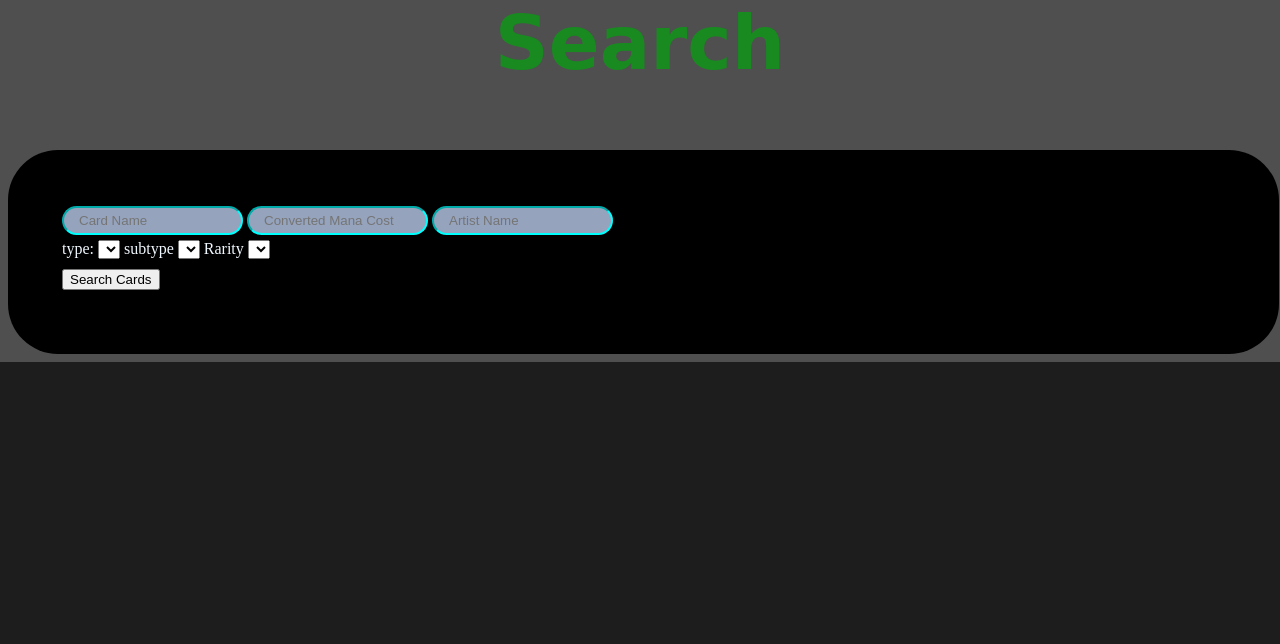
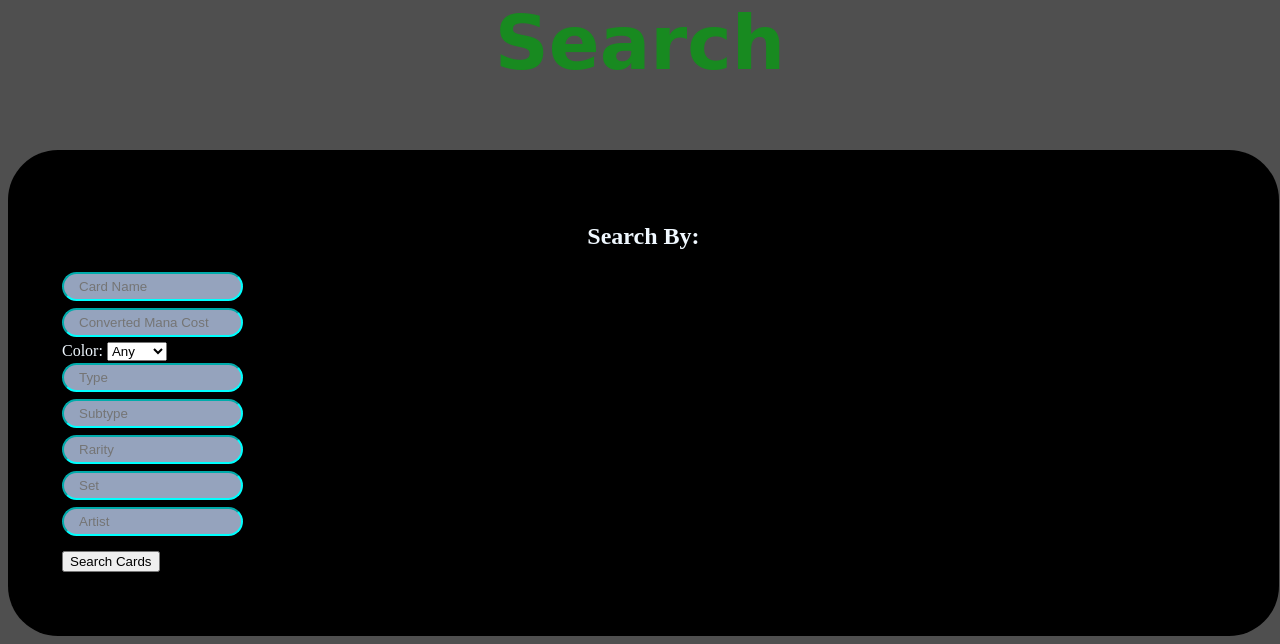
Before and after one commit to JacobCampa/Knockoff-Gatherer-2.0, a Node server app: page /searchengine in a window 1280 px wide; the page is wider, and only the part inside the window is pictured. Shown: the part 888-1532 px from the top of that part. Before the commit the page ends 1250 px from the top of that part, so only its background shows below. Run offline with Node 20, Linux system fonts and the light colour scheme; lists and menus that the app fills with data are empty; some libraries are stand-ins or nearby versions; some web fonts are replaced.

Commit message:
finished api routes and added population to search page to veiw results

```diff
--- a/public/js/search.js
+++ b/public/js/search.js
@@ -1,21 +1,29 @@
-var searchedWord = document.getElementById("search")
 var submit = document.querySelector("#submit")
 var cards = document.querySelector("#cards")
-var dropdown = document.querySelector("#options")
-
+var cardName = document.getElementById("cardName")
+var cmc = document.getElementById("cmc")
+var color = document.getElementById("color")
+var type = document.getElementById("type")
+var subtype = document.getElementById("subtype")
+var rarity = document.getElementById("rarity")
+var set = document.getElementById("set")
+var artist = document.getElementById("artist")
 
 function callApi(event) {
     // prevents multiple searches to populate at once
     cards.innerHTML = ""
     // keeps current search in search bar
     event.preventDefault()
-    var userInput = searchedWord.value
-    var userOption = dropdown.value
-    console.log(userOption)
-    console.log(userInput)
-    //
-    // calls first api to populate card images and info
-    fetch("/search", {method: "POST", body: JSON.stringify({ userInput, userOption }), headers: {'Content-Type': 'application/json'}})
+    var inputName = cardName.value
+    var inputCmc = cmc.value
+    var inputColor = color.value
+    var inputType = type.value
+    var inputSubtype = subtype.value
+    var inputRarity = rarity.value
+    var inputSet = set.value
+    var inputArtist = artist.value
+
+    fetch("/search", {method: "POST", body: JSON.stringify({inputName, inputCmc, inputColor, inputType, inputSubtype, inputRarity, inputSet, inputArtist}), headers: {'Content-Type': 'application/json'}})
         .then((response) => {
             // first catch if the search aprameters find a bad request
             if (response.status !== 200) {
@@ -23,7 +31,31 @@ function callApi(event) {
                 return response.json()
                 .then((response) => {
                     console.log(response)
-                // redirect
+                    response.cards.forEach((card , index) => {
+                        const cardDiv = document.createElement('div')
+                        const cardInfo = document.createElement("div")
+                        const getArt = card.artist
+                        const cardArtist = document.createElement("p")
+                        cardArtist.textContent = `Artist: ${getArt}`
+                        const getSet = card.setName
+                        const cardSet = document.createElement("p")
+                        cardSet.textContent = `Set: ${getSet}`
+                        const getName = card.name
+                        const cardName = document.createElement("p")
+                        cardName.textContent = `Name: ${getName}`
+                        const cardImg = document.createElement("img")
+
+                        card.imageUrl ?
+                        cardImg.src = (card.imageUrl) : cardImg.src = '/css/pictures/mtg_placeholder_2fc0d9ab-fcf0-448a-8c7c-566ae90fbf14_800x.webp'
+
+                        cardInfo.append(cardName)
+                        cardInfo.append(cardArtist)
+                        cardInfo.append(cardSet)
+                        cardDiv.append(cardInfo)
+                        cardDiv.append(cardImg)
+                        cards.append(cardDiv)
+
+                    });
             })
         }
 
--- a/views/searchengine.handlebars
+++ b/views/searchengine.handlebars
@@ -4,19 +4,23 @@
     <section>
         <h1 class="sh1">Magic the Gathering Card Search</h1>
         <form>
-            <input type="text" placeholder="Card Name"> <input type="text" placeholder="Converted Mana Cost"> <input type="text" placeholder="Artist Name"> <br>
-            <label for="type">type:</label>
-            <select name="type" id="type">
-                <option value=""></option>
-            </select>
-            <label for="subtype">subtype</label>
-            <select name="subtype" id="subtype">
-                <option value=""></option>
-            </select>
-            <label for="rarity">Rarity</label>
-            <select name="rarity" id="rarity">
-                <option value=""></option>
+            <h1>Search By:</h1>
+            <input id="cardName" type="text" placeholder="Card Name"><br>
+            <input id="cmc" type="text" placeholder="Converted Mana Cost"><br>
+            <label for="color">Color:</label>
+            <select name="color" id="color">
+                <option value="">Any</option>
+                <option value="white">White</option>
+                <option value="blue">Blue</option>
+                <option value="black">Black</option>
+                <option value="red">Red</option>
+                <option value="green">Green</option>
             </select><br>
+            <input id="type" type="type" placeholder="Type"><br>
+            <input id="subtype" type="subtype" placeholder="Subtype"><br>
+            <input id="rarity" type="rarity" placeholder="Rarity"><br>
+            <input id="set" type="set" placeholder="Set"><br>
+            <input id="artist" type="artist" placeholder="Artist"><br>
             <button id="submit" class="button is-primary is-rounded is-hovered">Search Cards</button>
         </form>
         </select>
```
Also changed, not shown: controllers/search/searches.js (+11 -7 lines), public/css/pictures/mtg_placeholder_2fc0d9ab-fcf0-448a-8c7c-566ae90fbf14_800x.webp (added).
